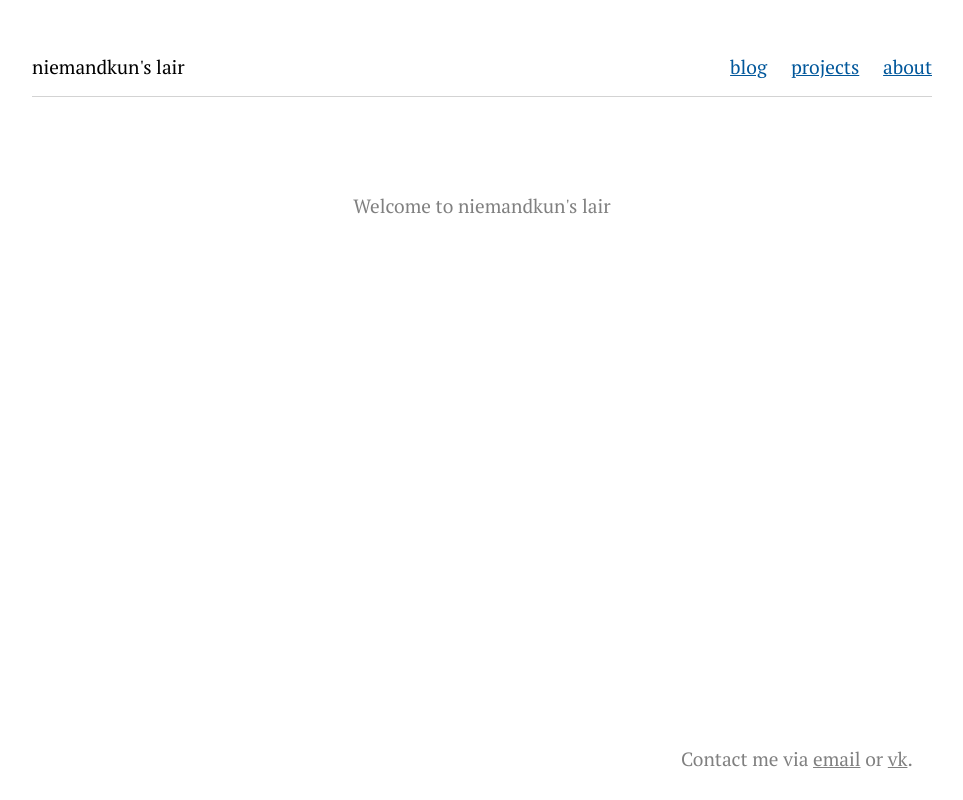
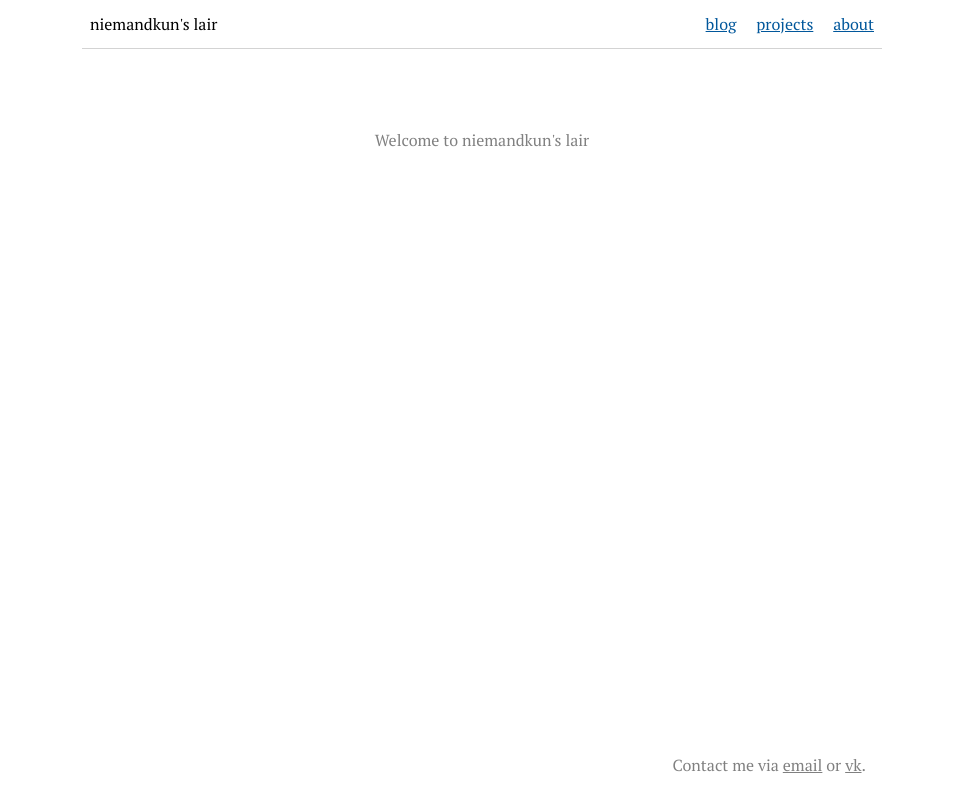
Before and after one commit to niemandkun/diaphragm, a Flask app: page / in a window 1280 px wide. Shown: the whole page, without its empty margins (158-1121 px from the left). Run offline with Flask 2, Linux system fonts and the light colour scheme.

Commit message:
decrease font size and change layout

```diff
--- a/diaphragm/static/styles-legacy.css
+++ b/diaphragm/static/styles-legacy.css
@@ -1,7 +1,7 @@
 html {
     width: 100%;
     height: 100%;
-    font-size: 1.2em;
+    font-size: 1em;
     font-family: 'PT Serif', serif;
 }
 
--- a/diaphragm/static/styles.css
+++ b/diaphragm/static/styles.css
@@ -158,6 +158,7 @@ body {
     -ms-flex-flow: column nowrap;
     -webkit-flex-flow: column nowrap;
     align-items: center;
+    padding: 2em 0;
 }
 
 .avatar img {
@@ -206,11 +207,18 @@ body {
     -webkit-flex: 1 1 auto;
     -ms-flex: 1 1 auto;
     padding: 1em;
-    width: 100%;
     border-radius: 2px;
     margin: 0.3em 0em;
     background-color: white;
     border-bottom: 2px solid lightgrey;
+}
+
+.onecolumn {
+    width: 100%;
+}
+
+.twocolumns {
+    width: 100%;
 }
 
 .footer {
@@ -294,11 +302,7 @@ body {
     }
 }
 
-@media screen and (min-width: 800px) {
-    html {
-        font-size: 1.2em;
-    }
-
+@media screen and (min-width: 480px) {
     .container {
         width: 100%;
         background-color: white;
@@ -310,9 +314,12 @@ body {
         background-color: transparent;
     }
 
+    .title {
+        margin-left: 0.5em;
+    }
+
     .navigation a {
         text-decoration: underline;
-        padding: 0 0 0 1em;
     }
 
     .navigation a:hover {
@@ -327,8 +334,7 @@ body {
         border: none;
         background-color: white;
         padding: 0;
-        margin: 1em;
-        width: 40%;
+        margin: 0 1em;
     }
 
     .content > .avatar {
@@ -343,19 +349,23 @@ body {
     }
 }
 
-@media screen and (min-width: 900px) {
+@media screen and (min-width: 800px) {
     .container {
-        width: 900px;
+        width: 800px;
+    }
+
+    .onecolumn {
+        width: 100%;
+    }
+
+    .twocolumns {
+        width: 40%;
     }
 
     .content {
         padding: 0;
     }
 
-    .header {
-        margin-top: 2em;
-    }
-
     .title, .navigation {
         padding: 0;
     }
```
